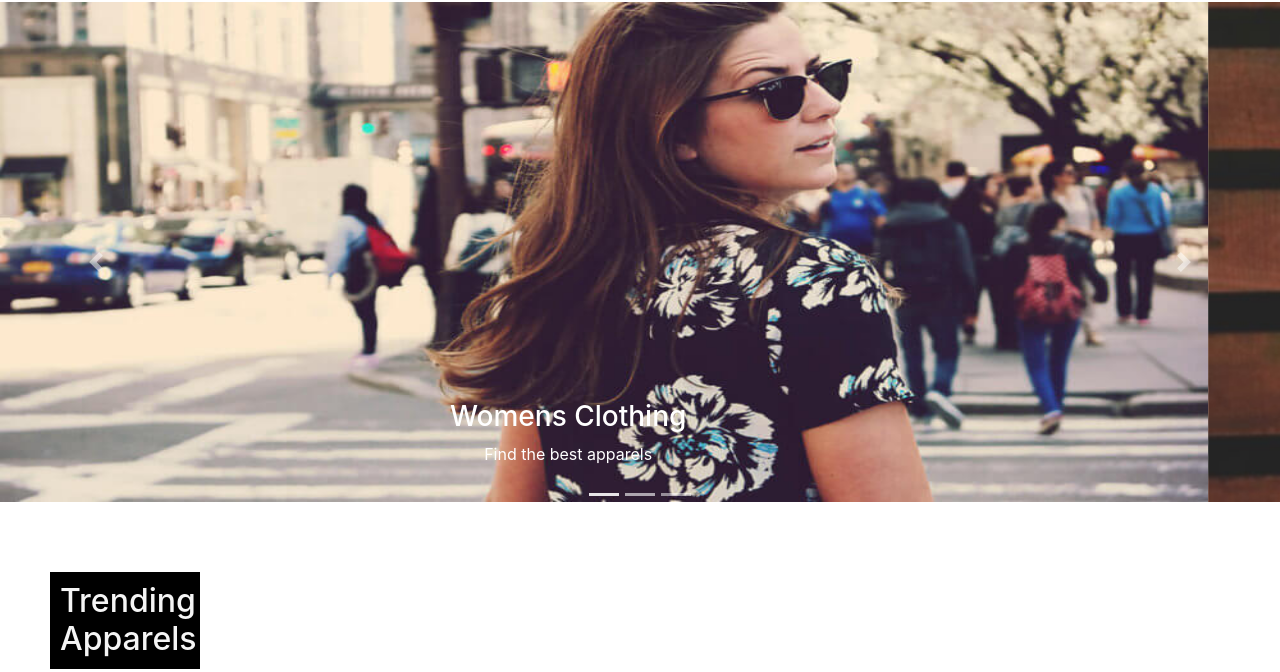
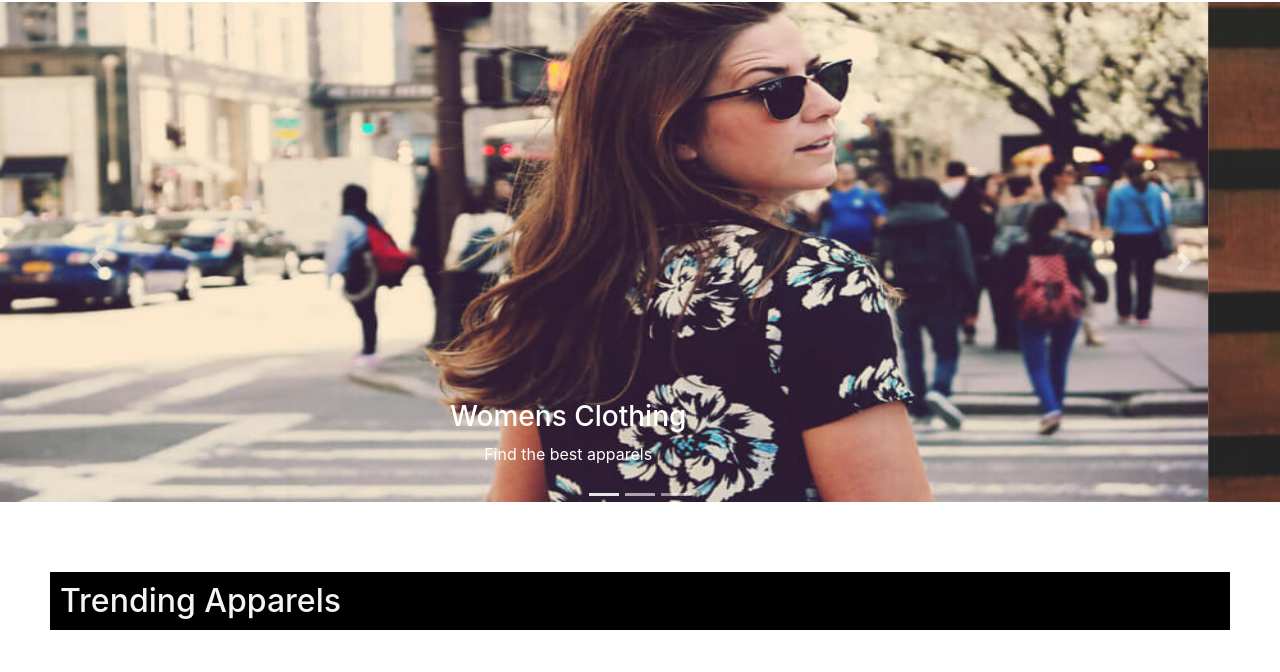
Before and after one commit to A1teka/FashionSite, a plain HTML site: page index.html in a window 1280 px wide. Shown: the part 98-770 px from the top of the page. Drawn offline with nearby package versions, Linux system fonts and the light colour scheme.

Commit message:
Update index.html

```diff
--- a/index.html
+++ b/index.html
@@ -147,7 +147,7 @@
         </a>
     </div>
     <div class="contents">
-        <div class="title" style="padding-right: 1030px;padding-bottom: 0;">
+        <div class="title" style="width:auto">
             <h2 style="padding:10px;background: black;color:whitesmoke;">Trending Apparels</h2>
         </div>
         <table>
```
